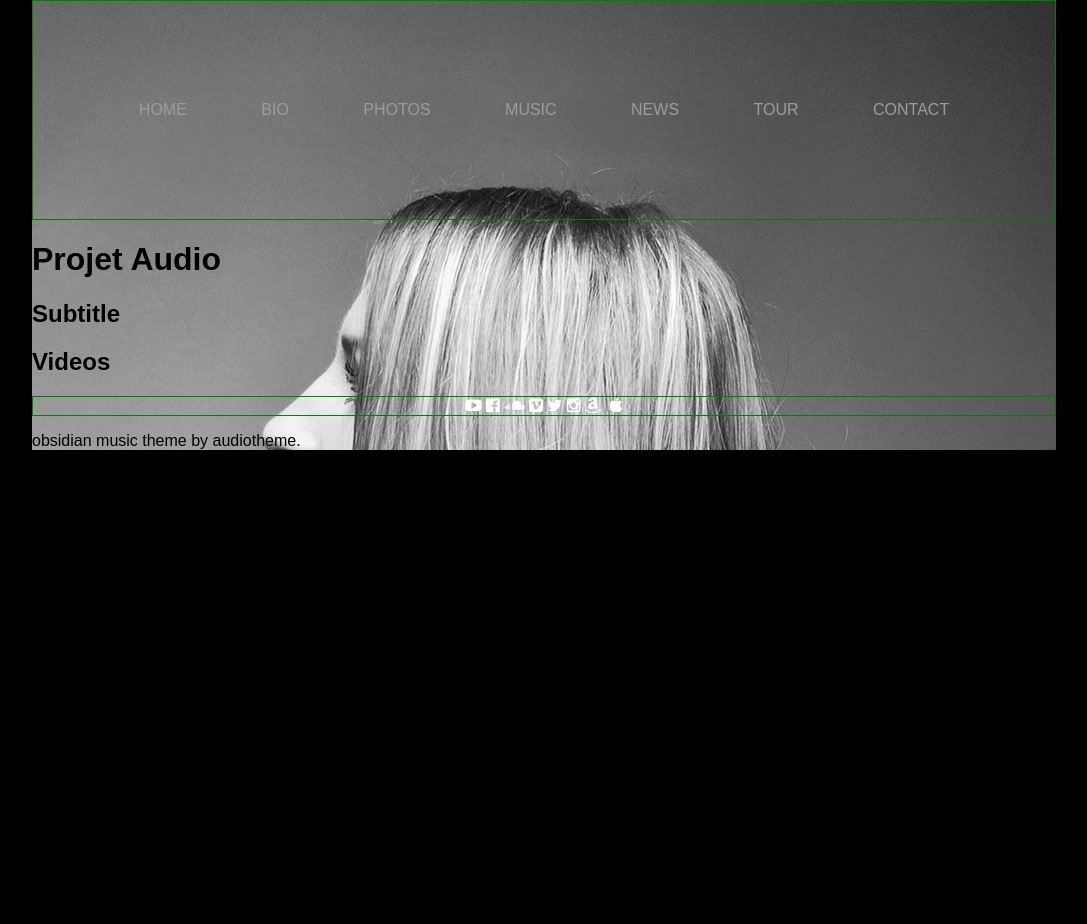
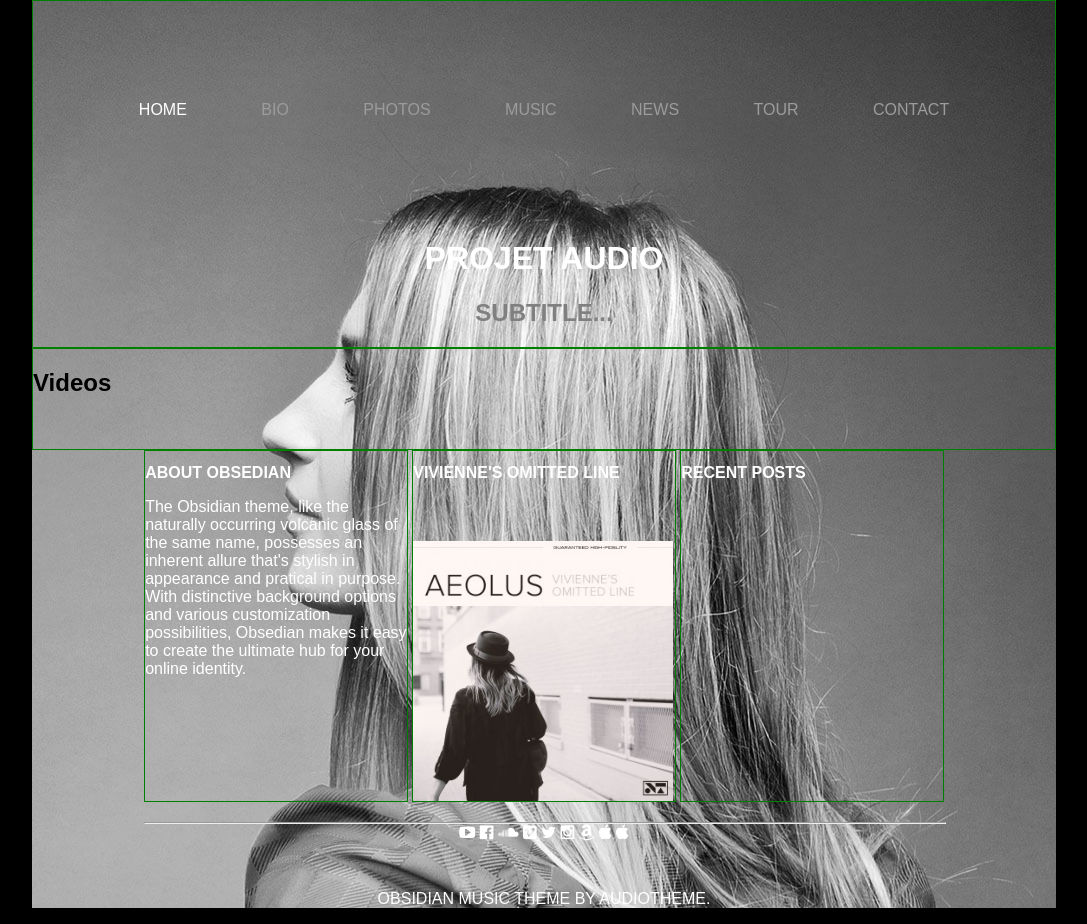
Before and after one commit to Yankel26290/projetweb, a plain HTML site: page index.html in a window 1280 px wide. Shown: the whole page, without its empty margins (96-1183 px from the left). Before the commit the page ends 800 px from the top, so only its background shows below. Drawn offline with Linux system fonts and the light colour scheme.

Commit message:
Update header and footer index.html

```diff
--- a/css/layout.css
+++ b/css/layout.css
@@ -7,18 +7,30 @@ a {
   text-decoration: none;
 }
 
-
-
+/* GENERAL */
 
 .container {
-  background: url(../images/background.jpg) no-repeat 0 0 transparent;
+  background: url(../images/background.jpg) no-repeat 0 0;
   margin: auto;
   max-width: 1024px;
 }
 
+hr {
+  /*margin: 0;*/
+  margin: auto;
+  color: grey;
+  width: 100%;
+}
+/* END GENERAL */
+
+/* HEADER */
+
+.header {
+  border: 1px solid green;
+}
+
 nav {
   margin: auto;
-  border: 1px solid green;
   text-align: center;
 }
 
@@ -29,7 +41,9 @@ nav ul {
   list-style: none;
 }
 
-
+li.active a{
+  color: white;
+}
 
 .navigation li {
   display: inline-block;
@@ -45,12 +59,73 @@ nav ul {
   color: white;
 }
 
+.title h1, .title h2 {
+  text-transform: uppercase;
+  text-align: center;
+}
 
+.title h1 {
+  color: white;
+}
 
+.title h2 {
+  color: grey;
+}
+
+/* END HEADER */
+
+/* CONTENT */
+.content {
+  border: 1px solid green;
+  height: 100px;
+}
+/* END CONTENT */
+
+/* FOOTER */
+
+footer {
+  /*border: 1px solid green;*/
+  text-align: center;
+  width: 800px;
+  margin: auto;
+}
+
+footer h2 {
+  text-transform: uppercase;
+  font-size: 1em;
+}
+
+.about, .line, .post {
+  display: inline-block;
+  width: 32.7%;
+  border: 1px solid green;
+  color: white;
+  text-align: left;
+  vertical-align: top;
+  margin: 0;
+  margin-bottom: 20px;
+  height: 350px;
+}
+
+.line {
+  background: url(../images/album-03-300x300.jpg) no-repeat left bottom;
+  background-size: 260px 260px;
+}
+
+.social-network {
+  height: 50px;
+}
 .social-network li {
   padding: 15;
   display: inline-block;
 }
+
 .fa {
   color: white;
 }
+
+.copyright {
+  color: white;
+  text-transform: uppercase;
+}
+/* END FOOTER */
--- a/index.html
+++ b/index.html
@@ -10,9 +10,14 @@
 </head>
 <body>
   <div class="container">
+
+    <!-- HEADER -->
+    <div class="header">
+
+      <!-- NAVIGATION -->
       <nav class="navigation" role="navigation">
         <ul>
-        <li><a href="">Home</a></li>
+          <li class="active"><a href="">Home</a></li>
           <li><a href="">Bio</a></li>
           <li><a href="">Photos</a></li>
           <li><a href="">Music</a></li>
@@ -20,85 +25,87 @@
           <li><a href="">Tour</a></li>
           <li><a href="">Contact</a></li>
         </ul>
-    </nav> <!-- end nav -->
+      </nav>
+      <!-- END NAVIGATION -->
 
+      <!-- TITLE OF CURRENT PAGE -->
       <div class="title">
         <h1>Projet Audio</h1>
-      <h2>Subtitle</h2>
+        <h2>Subtitle...</h2>
       </div>
+      <!-- END TITLE OF CURRENT PAGE -->
 
+    </div>
+    <!-- END HEADER -->
+
+    <!-- CONTENT -->
+    <div class="content">
+
+      <!-- VIDEOS -->
       <div class="video">
         <h2>Videos</h2>
+      </div>
+      <!-- END VIDEO -->
+
+      <!-- UPCOMING GIGS -->
+      <!-- END UPCOMING GIGS -->
 
     </div>
+    <!-- END CONTENT -->
+
+    <!-- FOOTER -->
     <footer>
+
+      <!-- ABOUT OTHERS -->
+      <div class="about">
+        <h2>About obsedian</h2>
+        <p>
+          The Obsidian theme, like the naturally occurring volcanic glass of the same name, possesses an inherent allure that's stylish in appearance and pratical in purpose.
+          With distinctive background options and various customization possibilities, Obsedian makes it easy to create the ultimate hub for your online identity.
+        </p>
+      </div>
+      <!-- END ABOUT OTHERS -->
+
+      <!-- OMITTED LINE -->
+      <div class="line">
+        <h2>Vivienne's omitted line</h2>
+      </div>
+      <!-- END OMITTED LINE -->
+
+      <!-- POST -->
+      <div class="post">
+        <h2>Recent posts</h2>
+      </div>
+      <!-- END POST -->
+
+      <hr>
+
+      <!-- SOCIAL -->
       <nav class="social-network">
         <ul>
-        <li>
-          <a href="#">
-            <i class="fa fa-youtube-play"></i>
-          </a>
-        </li>
-        <li>
-          <a href="#">
-            <i class="fa fa-facebook-official"></i>
-          </a>
-        </li>
-        <li>
-          <a href="#">
-            <i class="fa fa-soundcloud"></i>
-          </a>
-        </li>
-        <li>
-          <a href="#">
-            <i class="fa fa-vimeo-square"></i>
-          </a>
-        </li>
-        <li>
-          <a href="#">
-            <i class="fa fa-twitter"></i>
-          </a>
-        </li>
-        <li>
-          <a href="#">
-            <i class="fa fa-instagram"></i>
-          </a>
-        </li>
-        <li>
-          <a href="#">
-            <i class="fa fa-amazon"></i>
-          </a>
-        </li>
-        <li>
-          <a href="#">
-            <i class="fa fa-"></i>
-          </a>
-        </li>
-        <li>
-          <a href="#">
-            <i class="fa fa-apple"></i>
-          </a>
-        </li>
+          <li><a href="#"><i class="fa fa-youtube-play"></i></a></li>
+          <li><a href="#"><i class="fa fa-facebook-official"></i></a></li>
+          <li><a href="#"><i class="fa fa-soundcloud"></i></a></li>
+          <li><a href="#"><i class="fa fa-vimeo-square"></i></a></li>
+          <li><a href="#"><i class="fa fa-twitter"></i></a></li>
+          <li><a href="#"><i class="fa fa-instagram"></i></a></li>
+          <li><a href="#"><i class="fa fa-amazon"></i></a></li>
+          <li><a href="#"><i class="fa fa-apple"></i></a></li>
+          <li><a href="#"><i class="fa fa-apple"></i></a></li>
+        </ul>
+      </nav>
+      <!-- END SOCIAL -->
 
 
-      </ul>
-        </nav>
+      <!-- COPYRIGHT -->
+      <p class="copyright">obsidian music theme by audiotheme.</p>
+      <!-- END COPYRIGHT -->
 
-      <p>obsidian music theme by audiotheme.</p>
       </footer>
+      <!-- END FOOTER -->
 
-
-
-
-
-
-
-
-
-
-
-
- </div>  <!-- end .container -->
+ </div>
+ <!-- END CONTAINER -->
 
 </body>
 </html>
```
Lines whose indentation alone changed are shown as unchanged.
